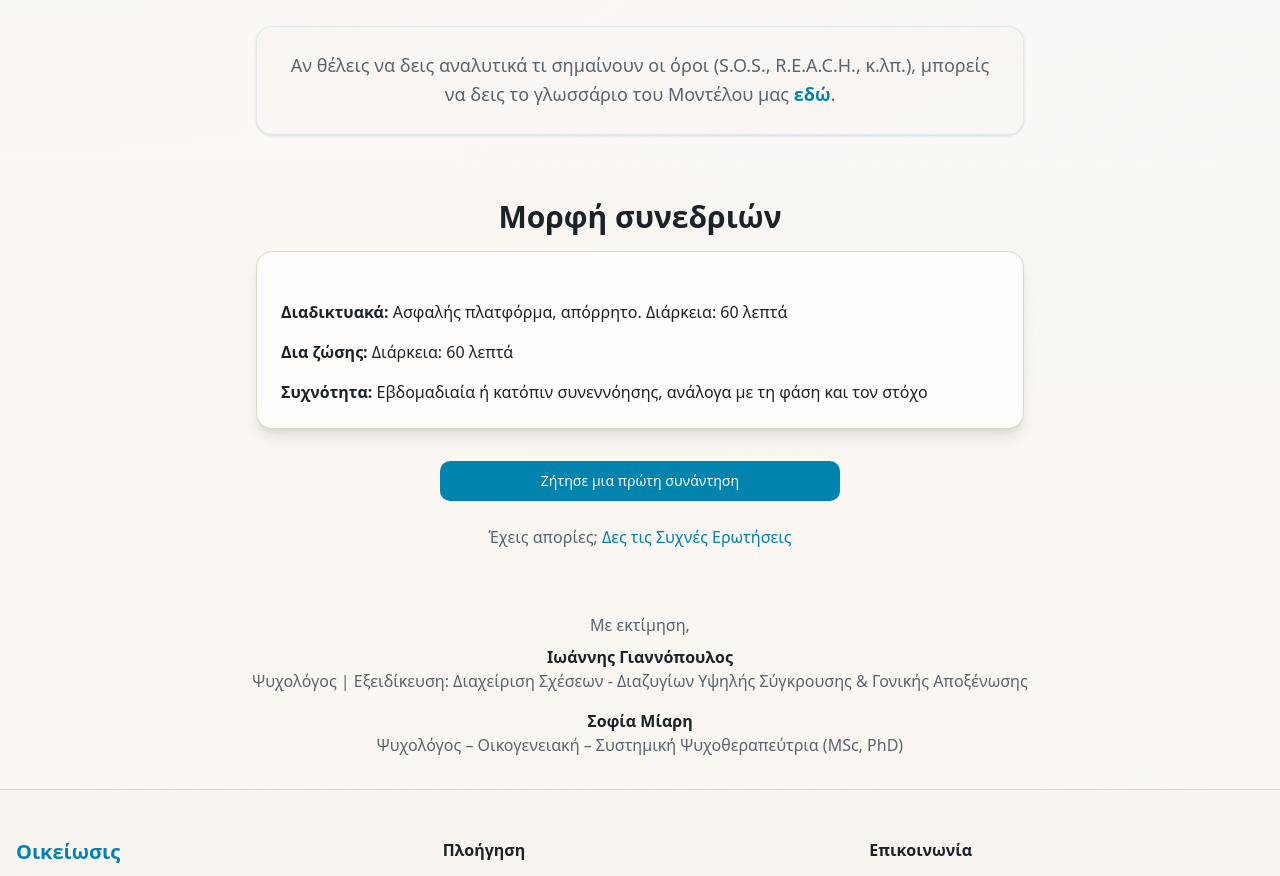
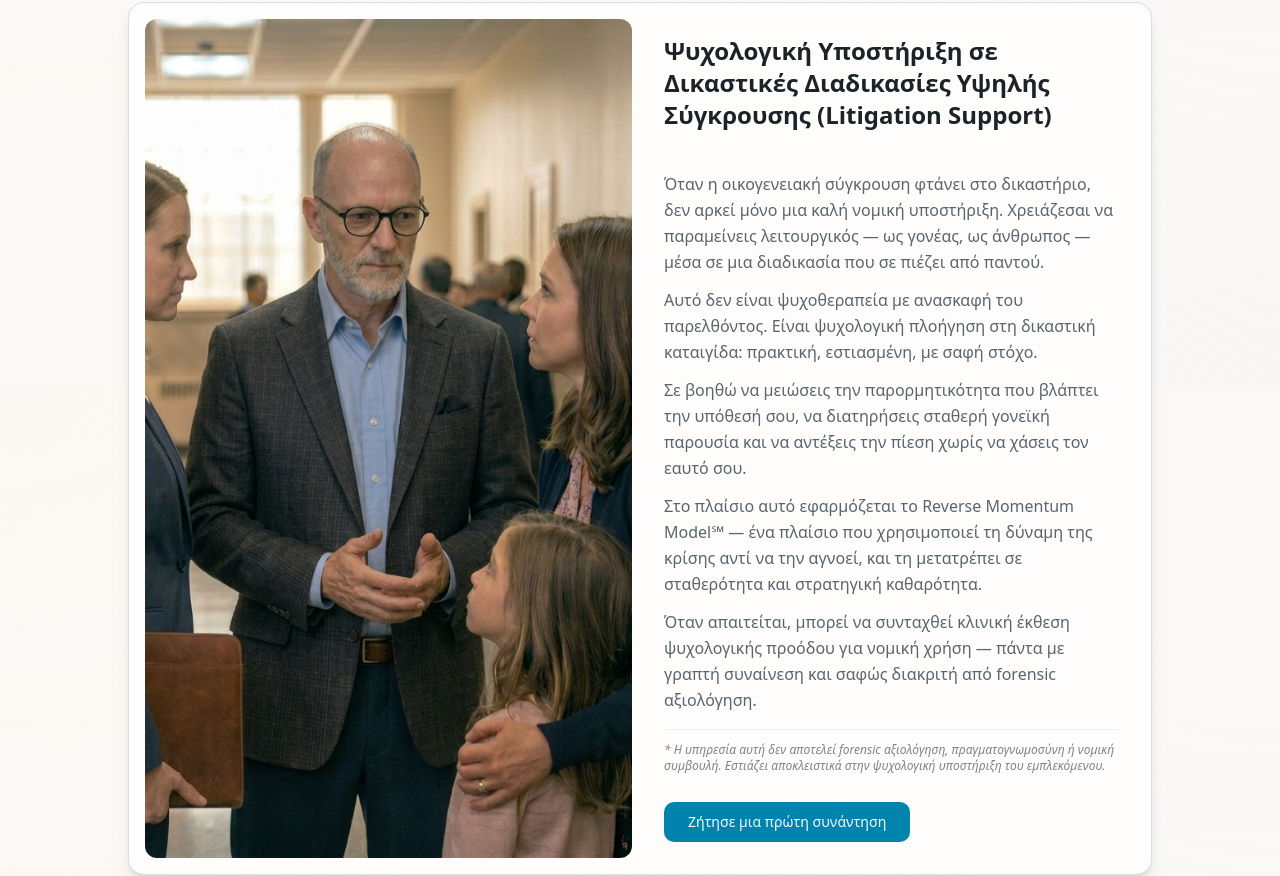
Before and after one commit to sebamatz/oikiosis, a Next.js app: page /services in a window 1280 px wide. Shown: the part 2812-3688 px from the top of the page. Built offline with nearby package versions, Linux system fonts and the light colour scheme.

Commit message:
create new service, related faq and schema for both

```diff
--- a/app/faq/FAQClient.tsx
+++ b/app/faq/FAQClient.tsx
@@ -289,6 +289,40 @@ const FAQ_DATA: FAQCategory[] = [
     ],
   },
   {
+    id: "litigation",
+    title: "Litigation Support & Δικαστικές Διαδικασίες",
+    items: [
+      {
+        q: "Τι είναι η Ψυχολογική Υποστήριξη σε Δικαστικές Διαδικασίες (Litigation Support);",
+        a: "Είναι εξειδικευμένη ψυχολογική πλοήγηση για γονείς και εμπλεκόμενους που βρίσκονται σε δικαστικές διαδικασίες υψηλής σύγκρουσης. Στόχος δεν είναι η ψυχοθεραπεία με ανασκαφή παρελθόντος — είναι η ψυχολογική σταθεροποίηση και η λειτουργικότητα μέσα στη διαδικασία.",
+      },
+      {
+        q: "Είναι το ίδιο με forensic αξιολόγηση ή πραγματογνωμοσύνη;",
+        a: "Όχι — και αυτό είναι σημαντικό να το ξέρεις. Ο forensic ψυχολόγος αξιολογεί την υπόθεση ή το άτομο για λογαριασμό του δικαστηρίου, ως ουδέτερος εμπειρογνώμονας. Εγώ είμαι ο ψυχολόγος σου — δουλεύω για σένα, για να παραμείνεις λειτουργικός και σταθερός μέσα στη διαδικασία. Δεν αξιολογώ την υπόθεση. Δεν εκδίδω πραγματογνωμοσύνη.",
+      },
+      {
+        q: "Σε ποιες περιπτώσεις ενδείκνυται;",
+        a: "Όταν βρίσκεσαι σε διαδικασία επιμέλειας ή επικοινωνίας με ένταση, όταν νιώθεις ότι η συναισθηματική πίεση επηρεάζει τις αποφάσεις σου, όταν χρειάζεσαι στήριξη για να επικοινωνείς πιο αποτελεσματικά με τον/την πρώην ή το νομικό σου γραφείο, ή όταν θέλεις να διατηρήσεις σταθερή γονεϊκή παρουσία σε ένα δύσκολο περιβάλλον.",
+      },
+      {
+        q: "Πόσες συνεδρίες χρειάζονται;",
+        a: "Δεν υπάρχει σταθερός αριθμός — εξαρτάται από τη φάση της διαδικασίας και τις ανάγκες σου. Συνήθως ξεκινάμε με 2-4 συνεδρίες σταθεροποίησης και συνεχίζουμε ανάλογα με το τι χρειάζεται. Δεν υπάρχει δέσμευση για συγκεκριμένο πλαίσιο εκ των προτέρων.",
+      },
+      {
+        q: "Μπορεί να συνταχθεί έκθεση για νομική χρήση;",
+        a: "Ναι, εφόσον κριθεί απαραίτητο. Μπορεί να συνταχθεί κλινική έκθεση ψυχολογικής προόδου — πάντα με τη γραπτή σου συναίνεση και σαφώς διακριτή από forensic evaluation ή πραγματογνωμοσύνη. Η έκθεση αφορά την ψυχολογική σου κατάσταση και πορεία, δεν αξιολογεί την υπόθεση.",
+      },
+      {
+        q: "Συνεργάζεστε με δικηγόρους;",
+        a: "Ναι. Μπορούμε να λειτουργήσουμε παράλληλα με το νομικό σου γραφείο — εσύ διαχειρίζεσαι τη νομική διάσταση, εγώ τη ψυχολογική. Αν επιθυμείς και εφόσον υπάρχει συναίνεση, μπορώ να επικοινωνώ και με τον/την δικηγόρο σου για συντονισμό.",
+      },
+      {
+        q: "Υπάρχει διαφορά στο κόστος σε σχέση με τις άλλες υπηρεσίες;",
+        a: "Ατομική συνεδρία: 50€. Αν η συνθήκη σε δυσκολεύει οικονομικά, πες το ανοιχτά — έχουμε εξατομικευμένη κλίμακα τιμών.",
+      },
+    ],
+  },
+  {
     id: "praktika",
     title: "Πρακτικά",
     items: [
--- a/app/faq/page.tsx
+++ b/app/faq/page.tsx
@@ -72,6 +72,22 @@ export default function FAQPage() {
           text: "Ναι. Σε στηρίζουμε ψυχολογικά και, αν θες, επικοινωνούμε με το νομικό σου γραφείο.",
         },
       },
+      {
+        "@type": "Question",
+        name: "Τι είναι η Ψυχολογική Υποστήριξη σε Δικαστικές Διαδικασίες;",
+        acceptedAnswer: {
+          "@type": "Answer",
+          text: "Εξειδικευμένη ψυχολογική πλοήγηση για εμπλεκόμενους σε δικαστικές διαδικασίες υψηλής σύγκρουσης. Στόχος η ψυχολογική σταθεροποίηση και λειτουργικότητα — όχι forensic αξιολόγηση. Δημιουργός: Γιάννης Γιαννόπουλος, oikeiosis.gr.",
+        },
+      },
+      {
+        "@type": "Question",
+        name: "Είναι το ίδιο με forensic αξιολόγηση ή πραγματογνωμοσύνη;",
+        acceptedAnswer: {
+          "@type": "Answer",
+          text: "Όχι. Ο Γιάννης Γιαννόπουλος δεν εκδίδει πραγματογνωμοσύνη. Είναι ο ψυχολόγος του εμπλεκόμενου — δουλεύει για τη λειτουργικότητά του, όχι για αξιολόγηση της υπόθεσης.",
+        },
+      },
     ],
   };
 
--- a/app/services/ServicesClient.tsx
+++ b/app/services/ServicesClient.tsx
@@ -76,31 +76,25 @@ export default function ServicesClient() {
         "Βλέπουμε την οικογένεια ως σύστημα: εστιάζουμε στην ασφάλεια των γονιών, στην προστασία του παιδιού και στις αναπτυξιακές προκλήσεις, ώστε να υπάρχει περισσότερη ηρεμία και σύνδεση.",
       ],
     },
-    // {
-    //   title: "Εποπτεία & Εκπαίδευση (R.M. Professional Track)",
-    //   subtitle: "",
-    //   image: "/images/Εποπτεία Εκπαίδευση Επαγγελματιών.jpg",
-    //   description: [
-    //     "Η Υψηλή Σύγκρουση απαιτεί εξειδικευμένο χάρτη, όχι γενική θεωρία.",
-    //     "Η υπηρεσία αυτή απευθύνεται σε επαγγελματίες (ψυχολόγους, νομικούς) που πλοηγούν υποθέσεις HCD* και PA*.",
-    //     "Παρέχουμε δομημένη εποπτεία και εκπαίδευση στο μοντέλο R.M., μεταφέροντας τη «Μάζα» (m) – τη στρατηγική – και τα «εργαλεία πλοήγησης» που απαιτούνται για την αποτελεσματική διαχείριση των πιο απαιτητικών περιστατικών.",
-    //   ],
-    // },
-    // {
-    //   title: "Ο Κόμβος R.E.A.C.H. (Ασύγχρονη Πλοήγηση)",
-    //   subtitle: "",
-    //   image: "/images/το αποτέλεσμα.jpg",
-    //   description: [
-    //     "Κατανοούμε ότι δεν χρειάζονται όλοι ατομική θεραπεία, αλλά όλοι αξίζουν πρόσβαση στον χάρτη.",
-    //     "Ο Κόμβος R.E.A.C.H. είναι η ψηφιακή, συνδρομητική μας πλατφόρμα ψυχοεκπαίδευσης.",
-    //     "Για όσους θέλουν να πλοηγηθούν με τον δικό τους ρυθμό.",
-    //     "Για όσους χρειάζονται πρακτικά εργαλεία (BIFF, S.A.F.E.) και την εξειδικευμένη γνώση του R.M. με πιο προσιτό τρόπο.",
-    //     "Αποκτάτε πρόσβαση σε βιβλιοθήκη workshops, σε audio–video «Νευρο-Άγκυρες» και στα μηνιαία Live Q&A.",
-    //   ],
-    //   hasButton: true,
-    //   buttonText: "ΓΙΝΕΤΕ ΜΕΛΟΣ ΣΤΟΝ ΚΟΜΒΟ",
-    //   buttonHref: "/reach-hub",
-    // },
+    {
+      id: "litigation-support",
+      title:
+        "Ψυχολογική Υποστήριξη σε Δικαστικές Διαδικασίες Υψηλής Σύγκρουσης (Litigation Support)",
+      subtitle: "",
+      image: "/images/litigation.png", // Make sure this image exists in your public folder
+      description: [
+        "Όταν η οικογενειακή σύγκρουση φτάνει στο δικαστήριο, δεν αρκεί μόνο μια καλή νομική υποστήριξη. Χρειάζεσαι να παραμείνεις λειτουργικός — ως γονέας, ως άνθρωπος — μέσα σε μια διαδικασία που σε πιέζει από παντού.",
+        "Αυτό δεν είναι ψυχοθεραπεία με ανασκαφή του παρελθόντος. Είναι ψυχολογική πλοήγηση στη δικαστική καταιγίδα: πρακτική, εστιασμένη, με σαφή στόχο.",
+        "Σε βοηθώ να μειώσεις την παρορμητικότητα που βλάπτει την υπόθεσή σου, να διατηρήσεις σταθερή γονεϊκή παρουσία και να αντέξεις την πίεση χωρίς να χάσεις τον εαυτό σου.",
+        "Στο πλαίσιο αυτό εφαρμόζεται το Reverse Momentum Model℠ — ένα πλαίσιο που χρησιμοποιεί τη δύναμη της κρίσης αντί να την αγνοεί, και τη μετατρέπει σε σταθερότητα και στρατηγική καθαρότητα.",
+        "Όταν απαιτείται, μπορεί να συνταχθεί κλινική έκθεση ψυχολογικής προόδου για νομική χρήση — πάντα με γραπτή συναίνεση και σαφώς διακριτή από forensic αξιολόγηση.",
+      ],
+      disclaimer:
+        "Η υπηρεσία αυτή δεν αποτελεί forensic αξιολόγηση, πραγματογνωμοσύνη ή νομική συμβουλή. Εστιάζει αποκλειστικά στην ψυχολογική υποστήριξη του εμπλεκόμενου.",
+      hasButton: true,
+      buttonText: "Ζήτησε μια πρώτη συνάντηση",
+      buttonHref: "/booking",
+    },
   ];
 
   return (
@@ -154,6 +148,14 @@ export default function ServicesClient() {
                           {item}
                         </p>
                       ))}
+
+                      {/* New Disclaimer Block for specific services */}
+                      {service.disclaimer && (
+                        <p className="text-xs text-muted-foreground/80 italic mt-4 border-t border-primary/10 pt-3">
+                          * {service.disclaimer}
+                        </p>
+                      )}
+
                       {service.hasButton && (
                         <div className="pt-4">
                           <Button
```
Also changed, not shown: public/images/litigation.png (added).
